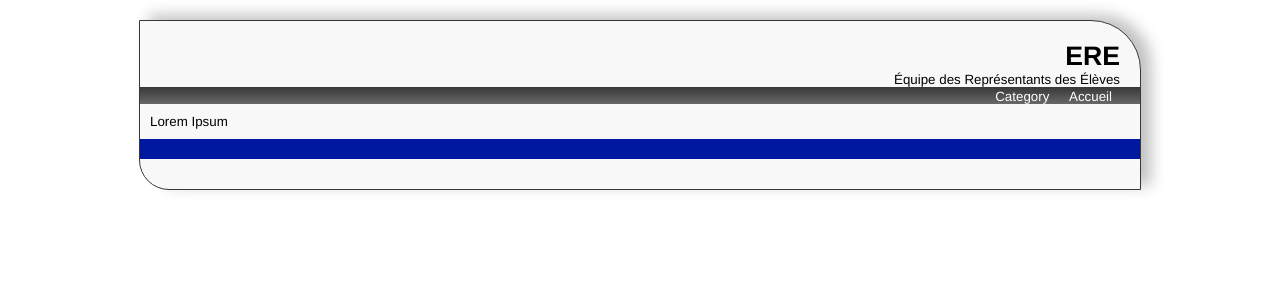
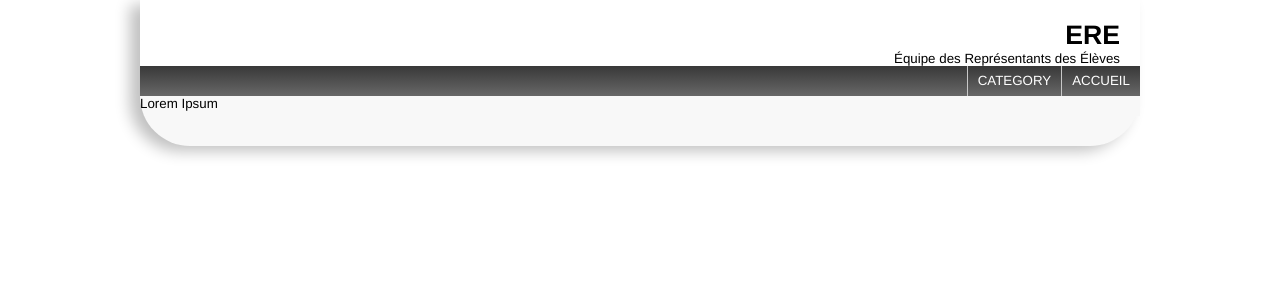
Before and after one commit to vicould/ERE, a Django app: template templates/blog/page_entry.html in a window 1280 px wide. Shown: the top 300 px of the page. Run offline with Django 3.2, Linux system fonts and the light colour scheme; the template is opened without the code that fills it, so the values that code supplies are empty; parts of the project's set-up code (start-up, migrations or seed data) failed here and were passed over.

Commit message:
Worked a lot on the top_menu. Cleaned the color of the links

```diff
--- a/media/css/style.css
+++ b/media/css/style.css
@@ -1,8 +1,9 @@
 /* for the whole page */
 body {
-	margin-top: 20px;
+	margin: 0px;
+	padding: 0px;
 	color: #000;
-	border: 0;
+	display: block;
 	font-family: Helvetica, Arial, sans-serif;
 	font-size: 10pt;
 }
@@ -13,31 +14,38 @@ p {margin: 0px 0px 20px 0px;}
 
 a:link {text-decoration: none; color:#000}
 a:visited {text-decoration: none; color:#000}
-a:hover {text-decoration: underline;}
-a:active {text-decoration: underline;}
+a:hover {
+	text-decoration: none;
+	color: #ff7000;
+}
+a:active {
+	text-decoration: none;
+	color: #ff7000;
+}
 
-/* Container of the page */
-#main_div {
+/* wrapper for the whole file */
+#page {
 	width: 1000px;
-	margin-left: auto;
-	margin-right: auto;
-	border: 1px solid #383838;
-	-o-border-radius: 0px 50px 0px 50px;
-	-icab-border-radius: 0px 50px 0px 50px;
-	-khtml-border-radius: 0px 50px 0px 50px;
-	-moz-border-radius: 0px 50px 0px 50px;
-	border-radius: 0px 50px 0px 30px;
-	-o-box-shadow: 10px -5px 15px #c0c0c0;
-	-moz-box-shadow: 10px -5px 15px #c0c0c0;
-	-khtml-box-shadow: 10px -5px 15px #c0c0c0;
-	-webkit-box-shadow: 10px -5px 15px #c0c0c0;
-	box-shadow: 10px -5px 15px #c0c0c0;
+	margin: 0px auto;
+	-o-border-radius: 0px 0px 50px 50px;
+	-icab-border-radius: 0px 0px 50px 50px;
+	-khtml-border-radius: 0px 0px 50px 50px;
+	-moz-border-radius: 0px 0px 50px 50px;
+	border-radius: 0px 0px 50px 50px;
+	-o-box-shadow: -10px 5px 15px #c0c0c0;
+	-moz-box-shadow: -10px 5px 15px #c0c0c0;
+	-khtml-box-shadow: -10px 5px 15px #c0c0c0;
+	-webkit-box-shadow: -10px 5px 15px #c0c0c0;
+	box-shadow: -10px 5px 15px #c0c0c0;
 	background: #f8f8f8;
 }
 
 /* Header and div contained in it (title and top_menu) */
 #header {
+	width: 100%;
 	text-align: right;
+	float: right;
+	background: #fff;
 }
 
 #title {
@@ -45,45 +53,60 @@ a:active {text-decoration: underline;}
 }
 
 #title h1 {
-	margin: 0px 0px 0px 0px;
-	padding: 0px 0px 0px 0px;
+	margin: 0px;
+	padding: 0px;
 }
 
 #top_menu {
-	height: 1em;
-	padding: 2px 20px 2px 20px;
+	height: 30px;
 	background: #383838;
 	background: -moz-linear-gradient (top, #383838, #686868);
 	background: -webkit-gradient(linear, center top, center bottom, from(#383838), to(#686868));
 	color: #fff;
+	text-transform: uppercase;
+}
 
+#top_menu ul {
+	margin: 0px;
+	padding: 0px;
+	vertical-align: center;
+	list-style-type: none;
+}
+
+#top_menu li {
+	float: right;
+	margin: 0px;
+	padding: 0px;
+	border-left: 1px solid #c8c8c8;
+	display: inline;
 }
 
 #top_menu a {
-	width: 6em;
-	padding: 0.2em 0.6em;
+	height: 30px;
+	line-height: 30px;
+	padding: 0px 10px;
 }
 
 #top_menu a:link {text-decoration: none; color:#fff}
 #top_menu a:visited {text-decoration: none; color:#fff}
-#top_menu a:hover {text-decoration: underline;}
-#top_menu a:active {text-decoration: underline;}
-
-#top_menu ul {
-	width: 100%;
-	margin: 0px;
-	padding: 0px;
-	float:left;
-	list-style-type: none;
+#top_menu a:hover {
+	text-decoration: none;
+	color: #ff7000;
 }
 
-#top_menu li {
-	display: inline;
+#top_menu a:active {
+	text-decoration: none;
+	color: #ff7000;
+}
+
+/* Wrapper for the content and the footer */
+#main_wrapper {
+	clear: both;
+	margin: auto;
 }
 
 /* Central div : content */
 #center {
-	width: 100%;
 	padding: 0px;
 	overflow: hidden;
 	/* background: #0018a0; */
@@ -91,11 +114,28 @@ a:active {text-decoration: underline;}
 
 #left_column {
 	float: left;
-	width: 180px;
-	padding: 10px;
+	width: 160px;
+	padding: 0px;
 	overflow: hidden;
 	color: #000;
+	/* border-right: 20px solid #0018a0;
+	border-right: 20px -moz-linear-gradient(top, #0018a0, #0018d0);
+	border-right: 20px -webkit-gradient(linear, center top, center bottom, from(#0018a0), to(#0018d0)); */
 }
+
+#left_menu {
+	float: left;
+	width: 140px;
+}
+
+/* #left_border {
+	float: right;
+	width: 20px;
+	height: 80px;
+	background: #0018a0;
+	background: -moz-linear-gradient(left, #0018a0, #0018d0);
+	background: -webkit-gradient(linear, left center, right center, from(#0018a0), to(#0018d0));
+} */
 
 #right_column {
 	float: right;
@@ -107,8 +147,10 @@ a:active {text-decoration: underline;}
 }
 
 /* footer */
-#footer {
+#bottom_border {
+}
+
+#bottom {
 	padding: 15px 15px 15px 15px;
-	border-top: 20px solid #0018a0;
 	overflow: hidden;
 }
--- a/templates/layout/base.html
+++ b/templates/layout/base.html
@@ -9,7 +9,7 @@
     {% block extrahead %}{% endblock %}
   </head>
   <body>
-    <div id="main_div">
+    <div id="page">
       <div id="header">
         <div id="title">
           <h1><a href="/">ERE</a></h1>
@@ -17,21 +17,31 @@
         </div>
         <div id="top_menu">
           <ul>
+            <li><a href="/">Accueil</a></li>
             <li><a href="/categories">Category</a></li>
-            <li><a href="/">Accueil</a></li>
           </ul>
         </div>
       </div>
+      <div id="main_wrapper">
         <div id="center">
           <div id="left_column">
+            <div id="left_menu">
               Lorem
               Ipsum
+            </div>
+            <div id="left_border">
+            </div>
           </div>
           <div id="right_column">
               {% block content %}{% endblock %}
           </div>
         </div>
         <div id="footer">
+          <div id="bottom_border">
+          </div>
+          <div id="bottom">
+          </div>
+        </div>
       </div>
     </div>
   </body>
```
Lines whose indentation alone changed are shown as unchanged.
